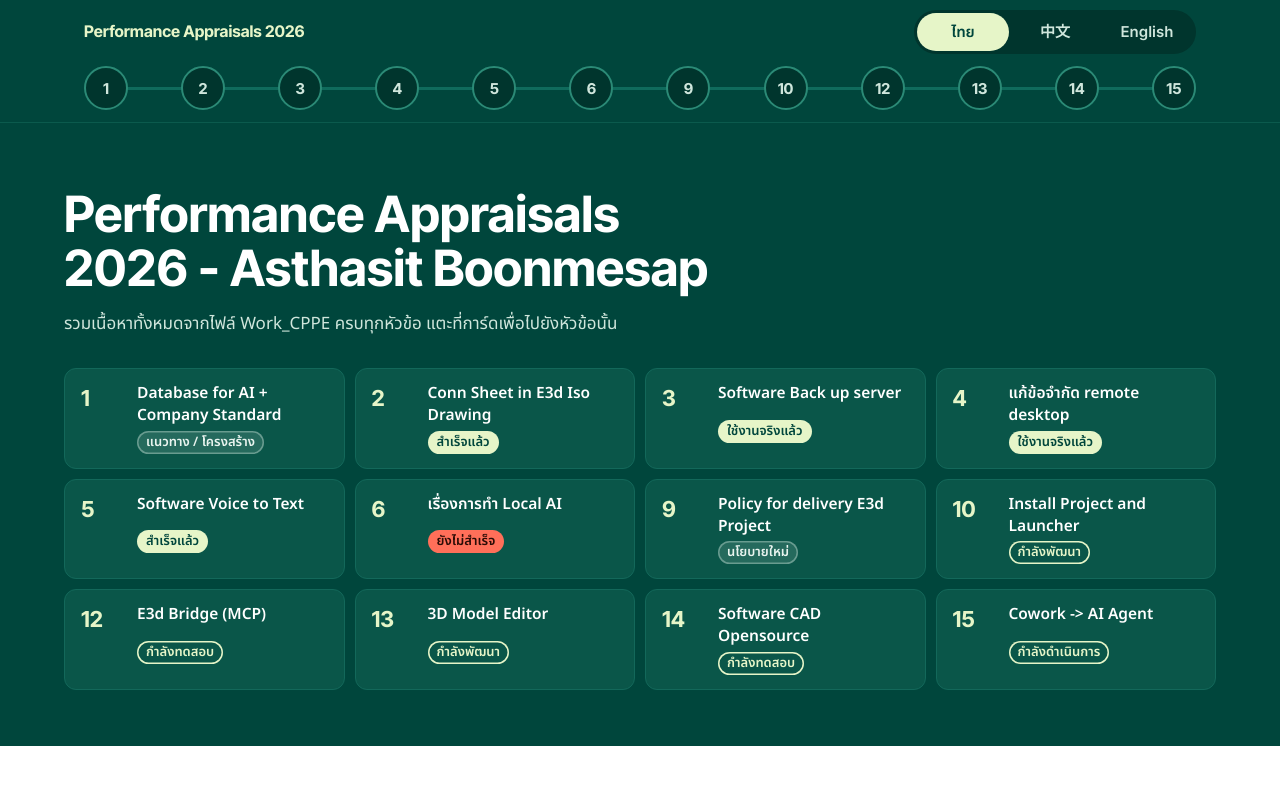
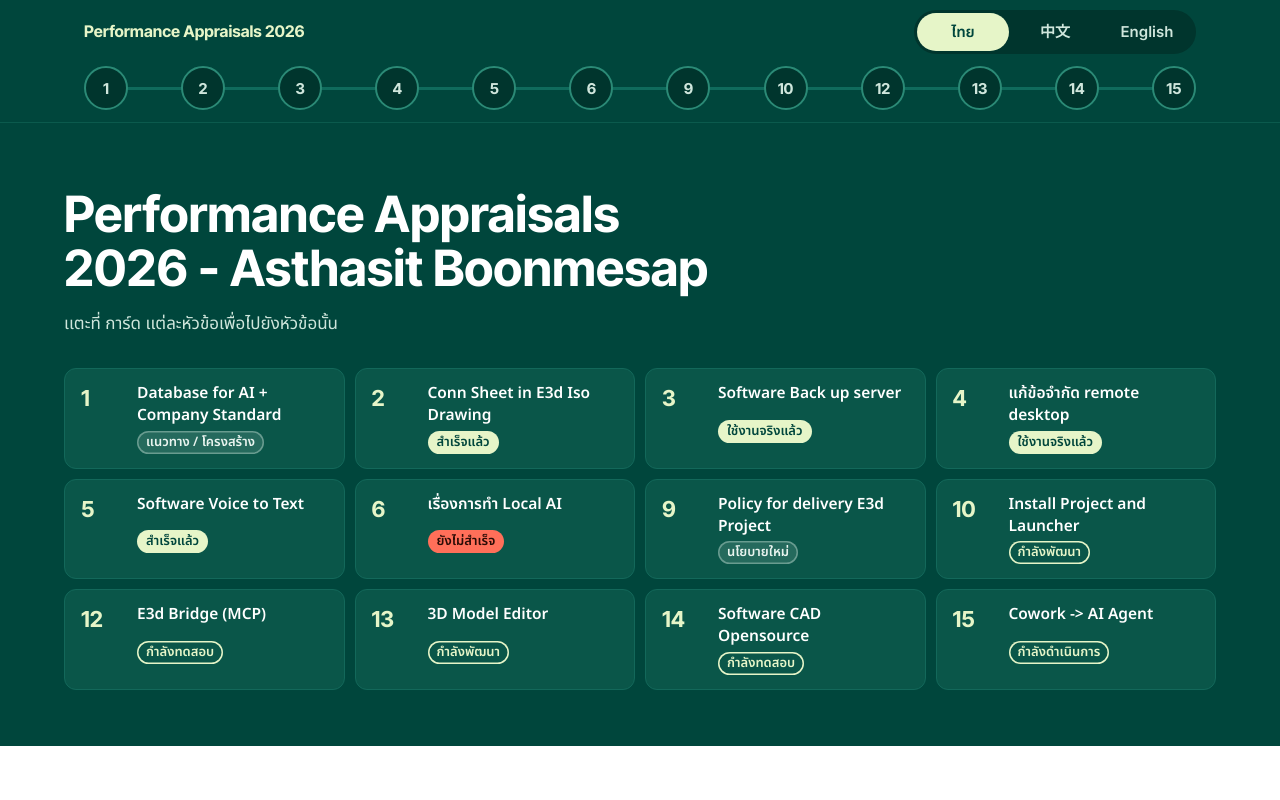
Before and after one commit to JP26Git/TestHTML, a plain HTML site: page index.html in a window 1280 px wide. Shown: the top 800 px of the page. Drawn offline with Linux system fonts and the light colour scheme.

Commit message:
Add files via upload

```diff
--- a/index.html
+++ b/index.html
@@ -130,7 +130,7 @@ figcaption{font-size:13.5px;color:var(--mute);margin-top:8px}
 <script>
 {
 const UI={
- th:{brand:'Performance Appraisals 2026',h1:'Performance Appraisals 2026 - Asthasit Boonmesap',lead:'รวมเนื้อหาทั้งหมดจากไฟล์ Work_CPPE ครบทุกหัวข้อ แตะที่การ์ดเพื่อไปยังหัวข้อนั้น',top:'↑ กลับด้านบน',tog:'',fig:'รูปประกอบหัวข้อ {n}',foot:'ข้อความภาษาไทยคือต้นฉบับ · ภาษาจีนและอังกฤษเป็นฉบับแปล',
+ th:{brand:'Performance Appraisals 2026',h1:'Performance Appraisals 2026 - Asthasit Boonmesap',lead:'เเตะที่ การ์ด เเต่ละหัวข้อเพื่อไปยังหัวข้อนั้น',top:'↑ กลับด้านบน',tog:'',fig:'รูปประกอบหัวข้อ {n}',foot:'ข้อความภาษาไทยคือต้นฉบับ · ภาษาจีนและอังกฤษเป็นฉบับแปล',
   st:{done:'สำเร็จแล้ว',use:'ใช้งานจริงแล้ว',prog:'กำลังพัฒนา',test:'กำลังทดสอบ',hold:'ยังไม่สำเร็จ',plan:'แนวทาง / โครงสร้าง',pol:'นโยบายใหม่',go:'กำลังดำเนินการ'},
   tb:['รหัส','Rating','จะได้ คือ'],tb2:['ชื่อเดิม','','Class จริง'],good:'สิ่งที่อยากสั่ง',bad:'สิ่งที่ไม่อยากต้องสั่ง',say:'ตัวอย่างคำสั่ง'},
  zh:{brand:'Performance Appraisals 2026',h1:'Performance Appraisals 2026 - Asthasit Boonmesap',lead:'Work_CPPE 文件的全部内容，涵盖所有主题。点击卡片即可跳转到对应章节。',top:'↑ 返回顶部',tog:'显示泰文原文',fig:'第 {n} 节配图',foot:'泰文为原文 · 中文与英文为译文',
```
